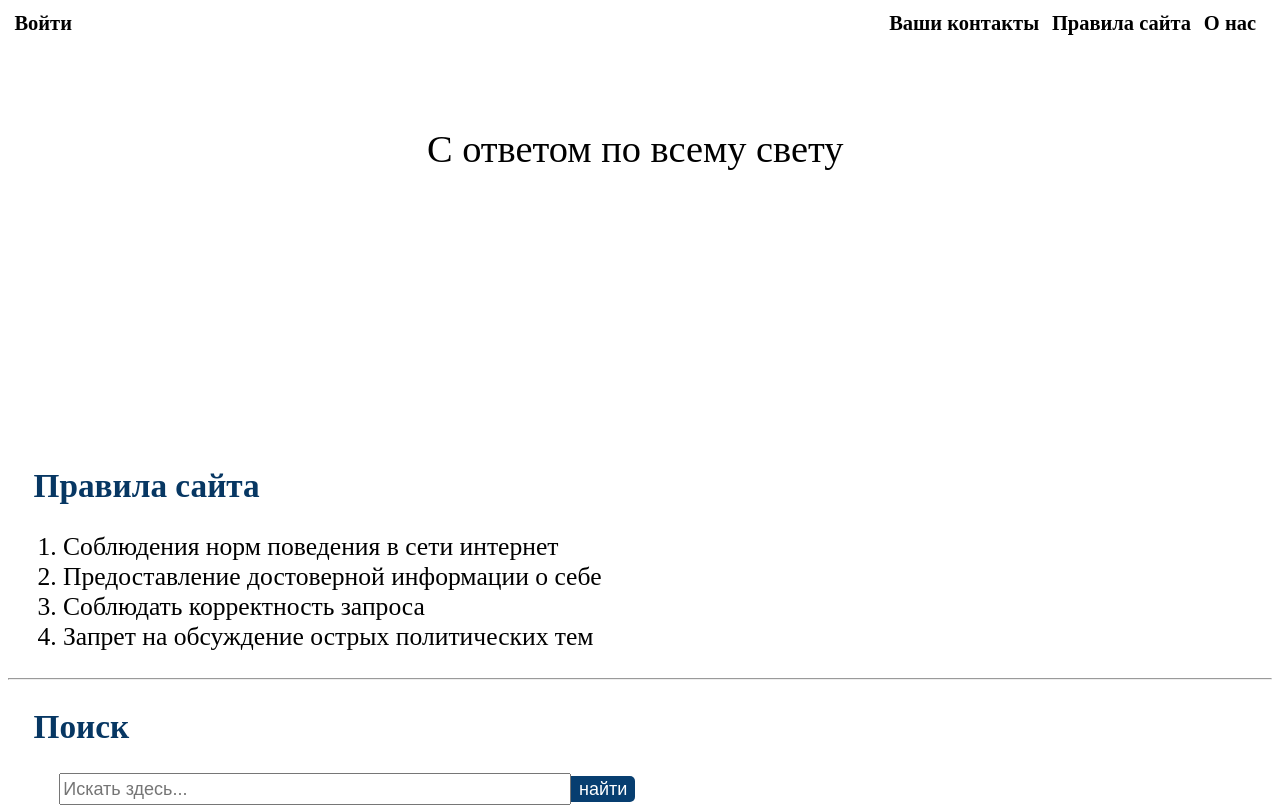
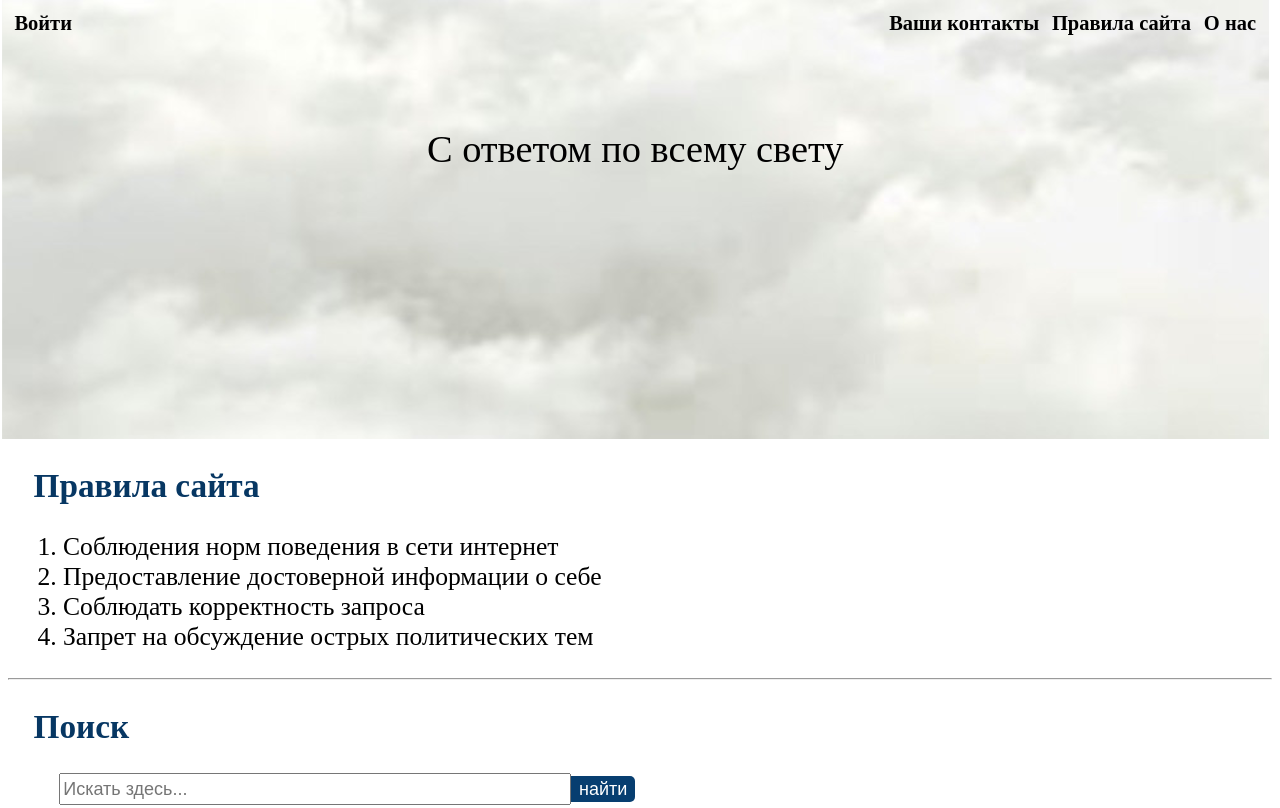
Before and after one commit to SleepyOwO/SOPSV, a plain HTML site: page index.html in a window 1280 px wide. Shown: the top 808 px of the page. Drawn offline with Linux system fonts and the light colour scheme.

Commit message:
Update index.html

```diff
--- a/index.html
+++ b/index.html
@@ -19,7 +19,7 @@
             width: 99vw;
             height: 55vh;
             background-size: cover;
-            background-image: bg.jpg;
+            background-image: url(bg.jpg);
             transform: translate3d(0px, 0px, 0px);
             background-position: center center;
         }
```
